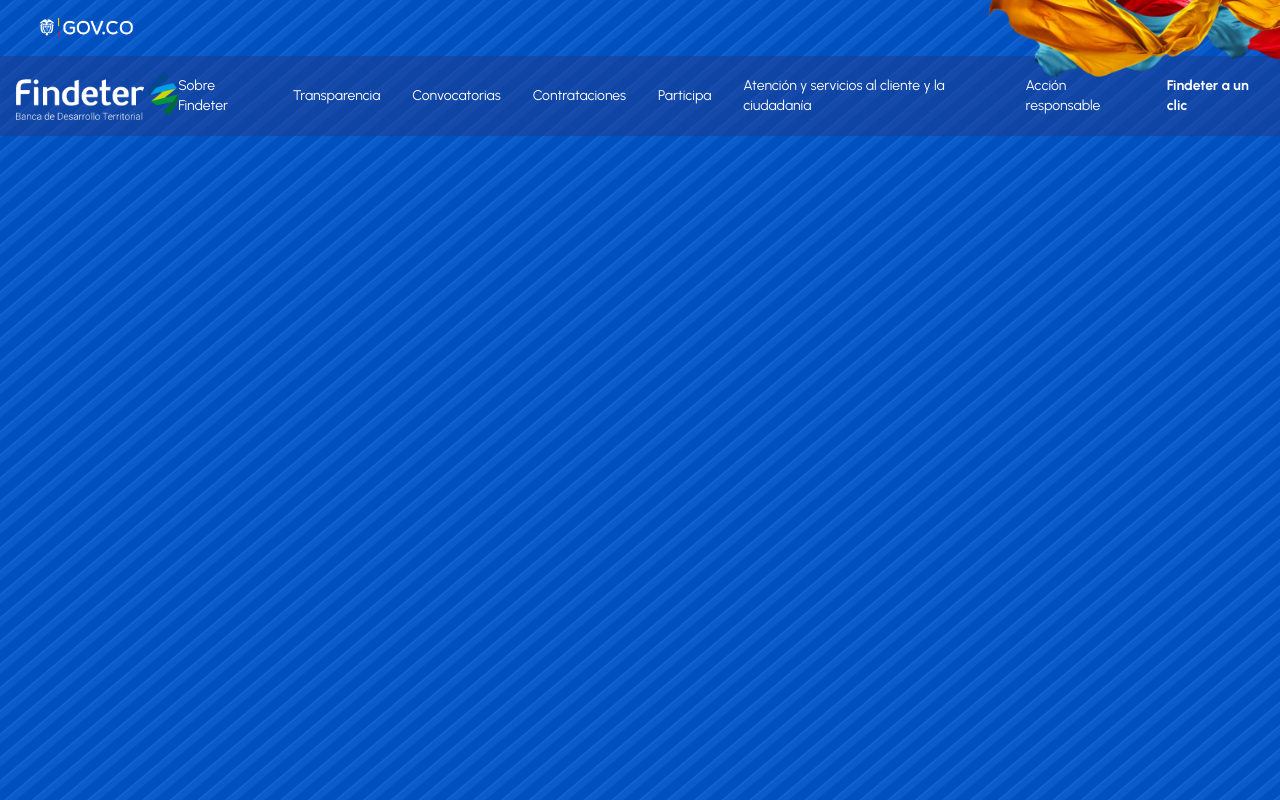
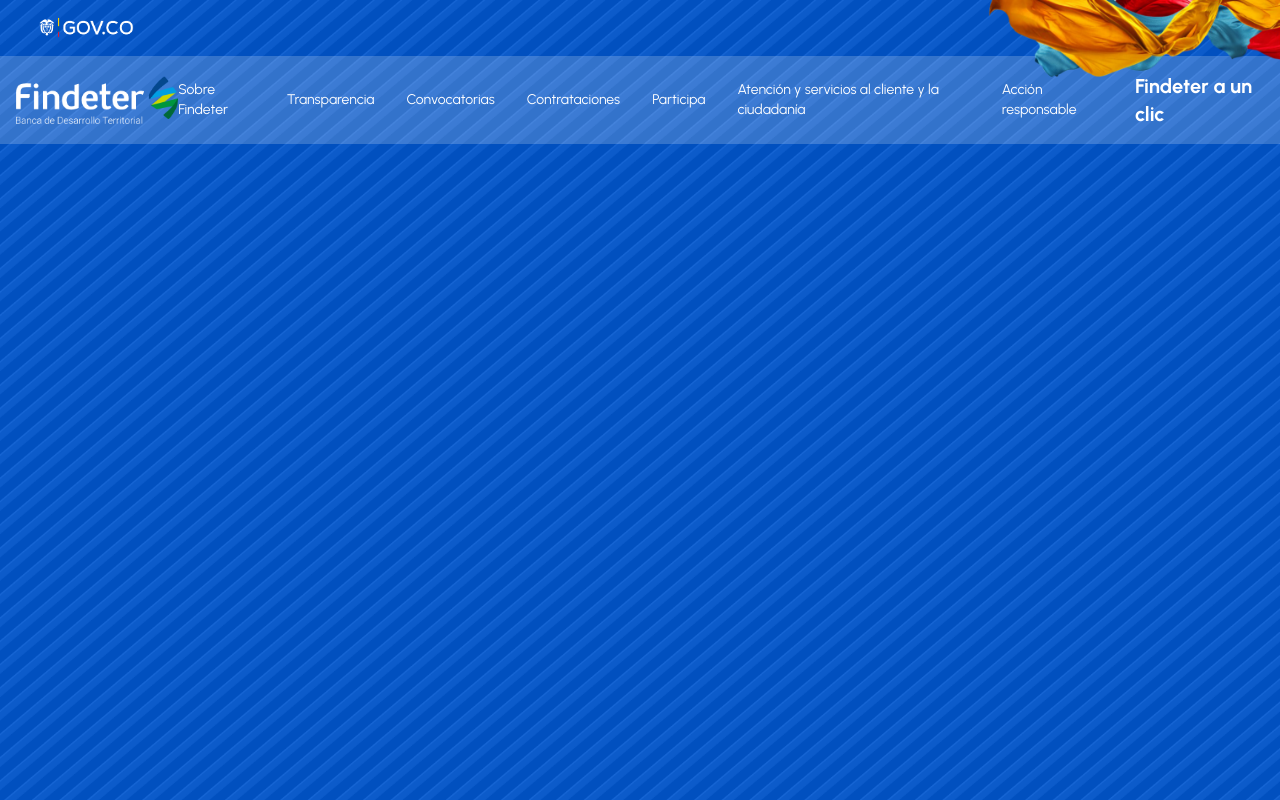
Before and after one commit to JuanfeMonroyJ/Proyecto-findeter, a Next.js app: page / in a window 1280 px wide. Built offline with nearby package versions, Linux system fonts and the light colour scheme.

Commit message:
Terminando nav

```diff
--- a/components/navbar.tsx
+++ b/components/navbar.tsx
@@ -27,7 +27,7 @@
         />
       </div>
 
-      <nav className="bg-blue-900 text-white bg-opacity-50">
+      <nav className="bg-white text-white bg-opacity-20">
         <div className="container mx-auto px-4">
           <div className="flex flex-col md:flex-row items-center justify-between py-4">
             <Image
@@ -62,7 +62,7 @@
                 <p>Acción responsable</p>
               </div>
               <div className="hover:text-yellow-300 transition-colors duration-200">
-                <p className="font-bold">Findeter a un clic</p>
+                <p className="font-bold text-xl">Findeter a un clic</p>
               </div>
             </div>
           </div>
```
